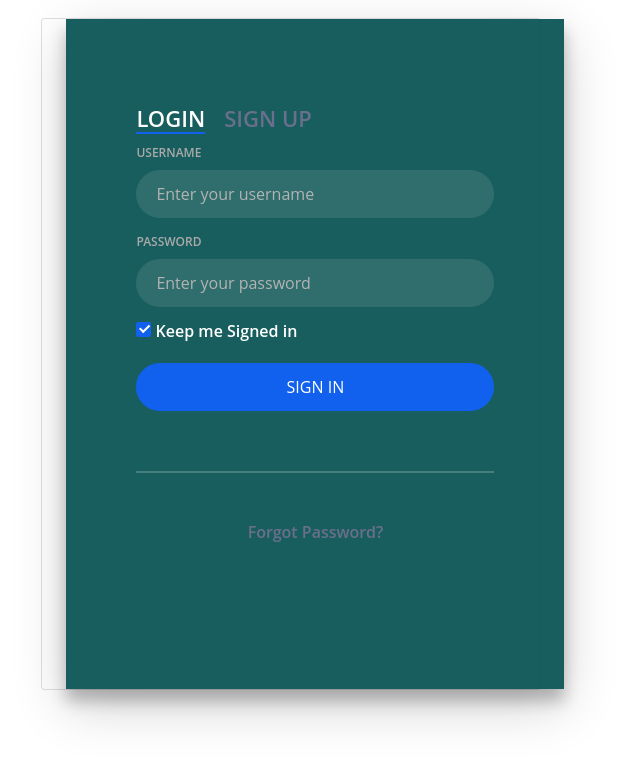
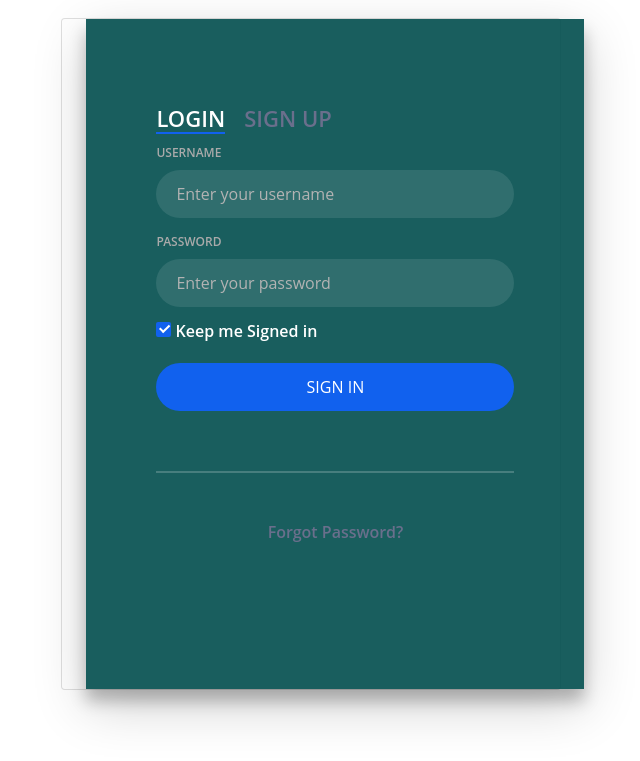
Before and after one commit to AKHILRNAIR/DevFest-TheOblition, a PHP site: page /login.html in a window 1280 px wide. Shown: the top 761 px of the page, without its empty margins (372-1012 px from the left). Run offline with PHP 8.4, Linux system fonts and the light colour scheme; some libraries are stand-ins or nearby versions.

Commit message:
Update login.css

```diff
--- a/css/login.css
+++ b/css/login.css
@@ -194,7 +194,7 @@ a {
 
 .card {
     width: 500px;
-    left: 100px
+    left: 120px
 }
 
 ::placeholder {
```
